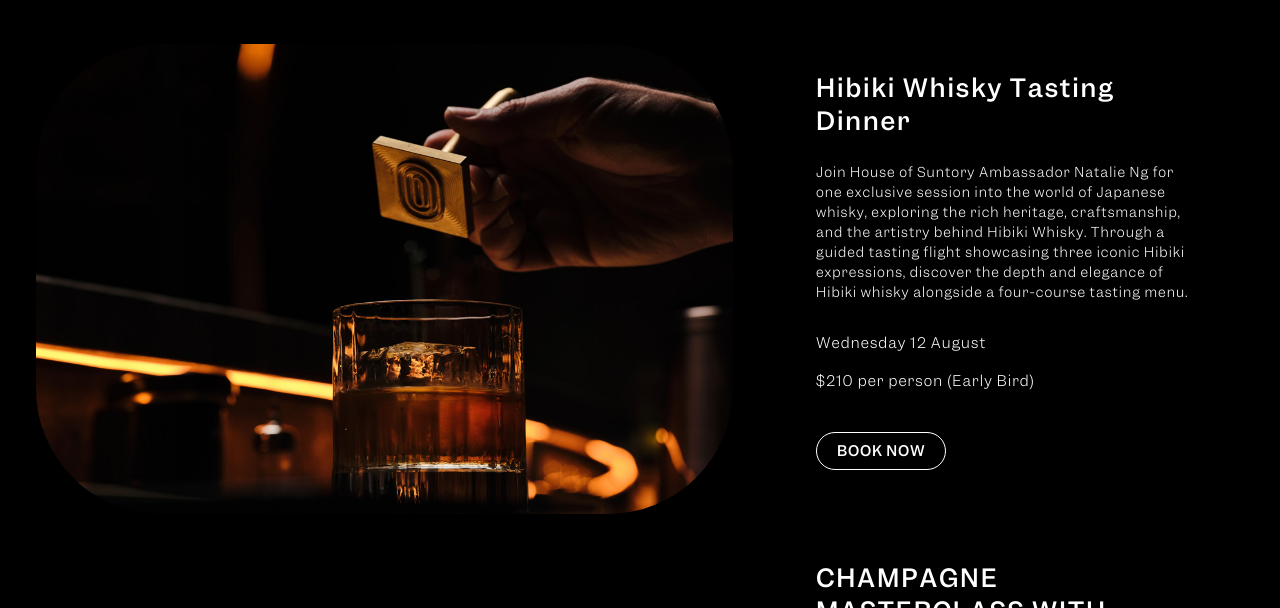
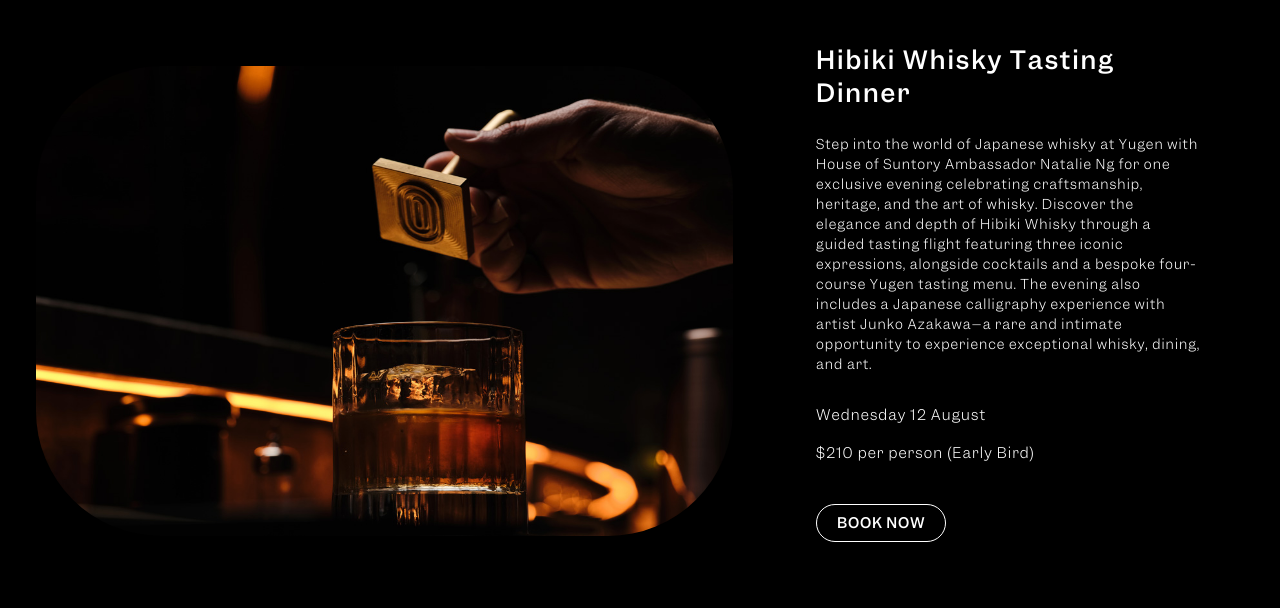
Before and after one commit to yugenteabar/restaurant, a Jekyll site: the page built from _pages/events.md, in a window 1280 px wide and 900 px high, scrolled down 541 px, cut to the strip 125-733 px from the top of the window. Built offline with Jekyll 4.4.1, drawn with Linux system fonts in a browser that asks for light colours.

Commit message:
TinaCMS content update

```diff
--- a/_pages/events.md
+++ b/_pages/events.md
@@ -19,7 +19,7 @@ events:
     button_link: 'https://www.opentable.com.au/booking/experiences-availability?rid=170390&restref=170390&experienceId=733659&utm_source=external&utm_medium=referral&utm_campaign=shared'
   - event_image: /assets/images/Yugen_JL1388.jpg
     event_title: Hibiki Whisky Tasting Dinner
-    event_description: 'Join House of Suntory Ambassador Natalie Ng for one exclusive session into the world of Japanese whisky, exploring the rich heritage, craftsmanship, and the artistry behind Hibiki Whisky. Through a guided tasting flight showcasing three iconic Hibiki expressions, discover the depth and elegance of Hibiki whisky alongside a four-course tasting menu.'
+    event_description: 'Step into the world of Japanese whisky at Yugen with House of Suntory Ambassador Natalie Ng for one exclusive evening celebrating craftsmanship, heritage, and the art of whisky. Discover the elegance and depth of Hibiki Whisky through a guided tasting flight featuring three iconic expressions, alongside cocktails and a bespoke four-course Yugen tasting menu. The evening also includes a Japanese calligraphy experience with artist Junko Azakawa–a rare and intimate opportunity to experience exceptional whisky, dining, and art. '
     event_date: Wednesday 12 August
     event_time: $210 per person (Early Bird)
     button_text: BOOK NOW
```
